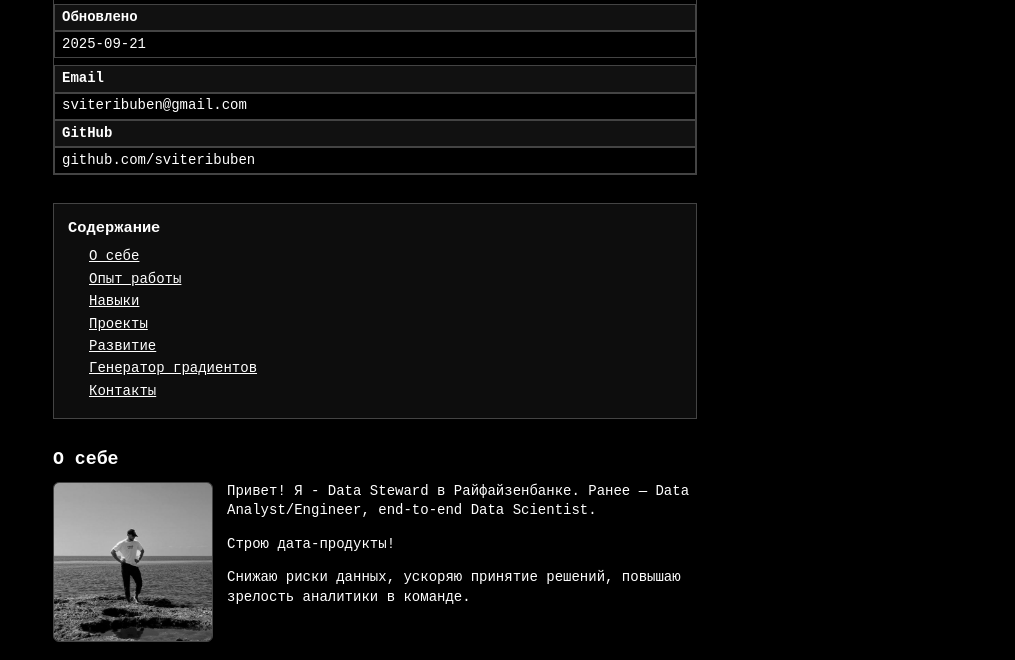
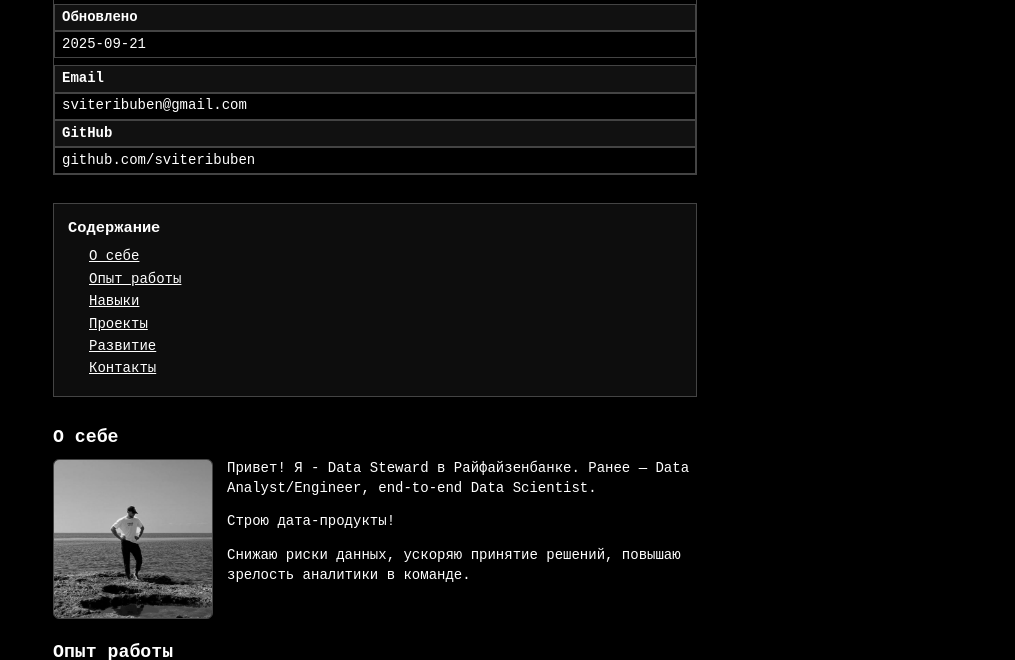
Before and after one commit to sviteribuben/sviteribuben.github.io, a plain HTML site: page index.html in a window 1280 px wide. Shown: the part 143-803 px from the top of the page, without its empty margins (265-1280 px from the left). Drawn offline with Linux system fonts and the light colour scheme.

Commit message:
micro fix

```diff
--- a/index.html
+++ b/index.html
@@ -38,7 +38,6 @@
             <li><a href="#skills">Навыки</a></li>
             <li><a href="#projects">Проекты</a></li>
             <li><a href="#education">Развитие</a></li>
-            <li><a href="#gradient-generator">Генератор градиентов</a></li>
             <li><a href="#contacts">Контакты</a></li>
         </ul>
     </nav>
```
